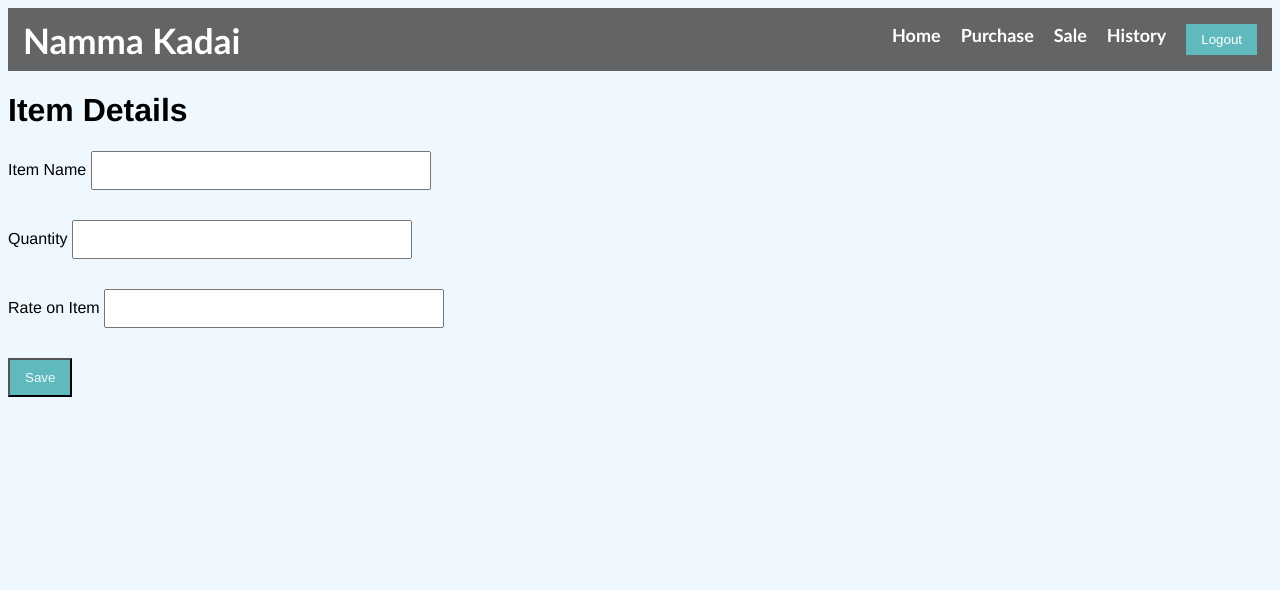
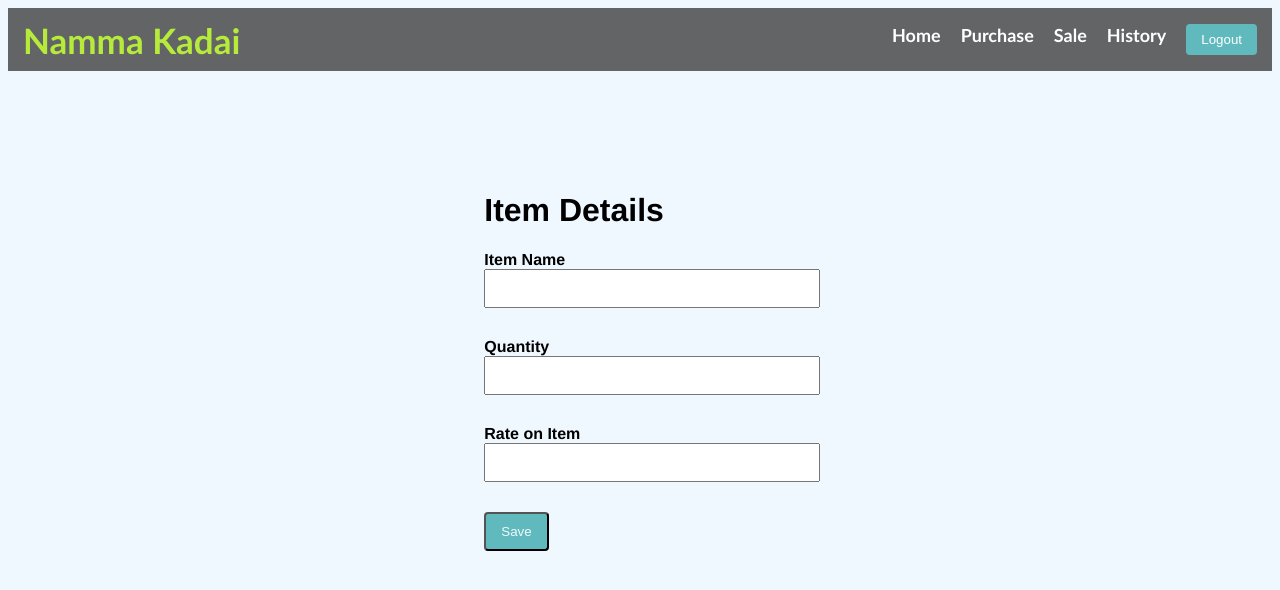
Before and after one commit to SSAKTHIVELMURUGAN/NammaKadai, a Flask app: page /editOrDelete/edit/1 in a window 1280 px wide. Shown: the top 590 px of the page. Run offline with Flask 3, Linux system fonts and the light colour scheme; the visitor is signed in with stand-in values (Sample User, id 1); data that the repository does not hold is empty; some libraries are stand-ins or nearby versions.

Commit message:
Changed the input field and id generation

```diff
--- a/authentication.py
+++ b/authentication.py
@@ -1,7 +1,6 @@
 from flask import Flask,render_template,Blueprint,session,request, url_for,current_app,redirect,flash
 from werkzeug.security import generate_password_hash, check_password_hash
 authentication = Blueprint('authentication',__name__)
-
 
 @authentication.route("/signup",methods=['POST','GET'])
 def signup():
@@ -29,7 +28,7 @@ def signup():
         cur.execute(sql,(id,name,email,password,id,))
         current_app.mysql.connection.commit()
         cur.close()
-        flash("Signup successful! Welcome to the home page.", "success")
+        flash("Signup successful!.", "success")
         flash(f"Please remember your permanent access code {id}", "info")
         return redirect(url_for('home'))
 
@@ -74,6 +73,8 @@ def logout():
 def id_generate():
     str1 = "NK"
     email = request.form['company_email']
+    name = request.form['company_name']
     val= sum(ord(c) for c in email)
+    val= sum(ord(c) for c in name)
     companyId = str1+str(val)
     return companyId
--- a/sale.py
+++ b/sale.py
@@ -75,13 +75,13 @@ def saleItem():
                         else:
                         #if not in purchase
                             flash("Please purchase it","warning")
-
+            else:
+                flash("Please click atleast any one item")
 
         if sale_sucess:
             flash("Saled successfully","success")
             return redirect(url_for('sale.saleItem'))
 
-        flash("Please click atleast any one item")
 
     user_id = session.get('company_id')
     cur = current_app.mysql.connection.cursor()
--- a/static/css/home.css
+++ b/static/css/home.css
@@ -24,13 +24,14 @@ body {
     padding: 10px 15px;
     color: aliceblue;
     cursor: pointer;
+    border-radius: 4px;
 }
 
-#input_field {
+/* #input_field {
     margin-bottom: 30px;
     padding: 10px;
     width: 25%;
-}
+} */
 
 
 /* navigation bar */
@@ -54,7 +55,7 @@ body {
 .logo a {
     font-size: 35px;
     font-weight: 600;
-    color: white;
+    color: rgb(182, 235, 59);
 }
 
 ul {
@@ -73,8 +74,8 @@ ul li a {
     background-color: rgb(96, 186, 189);
     padding: 8px 15px;
     color: white;
-    border: none;
     cursor: pointer;
+    border-radius: 4px;
 }
 
 table {
@@ -100,6 +101,7 @@ th {
     padding: 8px 15px;
     color: white;
     cursor: pointer;
+    border-radius: 4px;
 }
 
 .delete-btn{
@@ -107,4 +109,5 @@ th {
     padding: 8px 15px;
     color: white;
     cursor: pointer;
+    border-radius: 4px;
 }
--- a/static/css/login.css
+++ b/static/css/login.css
@@ -13,6 +13,7 @@ form{
     padding-top: 100px;
     max-width: 400px;
 }
+
 .form-label{
     display: inline-table;
     margin-bottom: 5px;
@@ -29,6 +30,7 @@ form{
     padding: 10px 15px;
     color: aliceblue;
     cursor: pointer;
+    border-radius: 4px;
 }
 
 .logo a {
--- a/static/css/purchase.css
+++ b/static/css/purchase.css
@@ -10,6 +10,7 @@
     display: inline-table;
     margin-bottom: 5px;
 }
+
 
 #input_field{
     margin-bottom: 30px;
@@ -28,6 +29,26 @@
     cursor: pointer;
 }
 
+
+.edit-form {
+    padding: 20px;
+    display: flex;
+    justify-content: center;
+    align-items: center;
+    padding-top: 100px;
+}
+
+.edit-form-label {
+    text-align: right;
+    padding-right: 10px;
+    font-weight: bold;
+}
+
+#edit_input_field {
+    margin-bottom: 30px;
+    padding: 10px;
+    width: 100%;
+}
 /* navigation bar */
 * {
     text-decoration: none;
--- a/templates/crud.html
+++ b/templates/crud.html
@@ -41,16 +41,16 @@
         <form action="{{ url_for('crud.edit_operation',item_name=item.item_name) }}" method="post">
             <h1> Item Details</h1>
             <div>
-                <label class="form-label">Item Name </label>
-                <input type="text" name="item_name" id="input_field" value="{{ item['item_name'] }}"  required>
+                <label class="edit-form-label">Item Name </label>
+                <input type="text" name="item_name" id="edit_input_field" value="{{ item['item_name'] }}"  required>
             </div>
             <div>
-                <label class="form-label">Quantity </label>
-                <input type="number" name="qty" id="input_field" value="{{ item['remaining_quantity'] }}" required>
+                <label class="edit-form-label">Quantity </label>
+                <input type="number" name="qty" id="edit_input_field" value="{{ item['remaining_quantity'] }}" required>
             </div>
             <div>
-                <label class="form-label">Rate on Item</label>
-                <input type="number" name="rate" id="input_field" value="{{ item['rate'] }}"  required>
+                <label class="edit-form-label">Rate on Item</label>
+                <input type="number" name="rate" id="edit_input_field" value="{{ item['rate'] }}"  required>
             </div>
             <div>
                 <button type="submit" id="btn">Save</button>
--- a/templates/sale.html
+++ b/templates/sale.html
@@ -57,10 +57,10 @@
                     <td>{{ item['remaining_quantity'] }}</td> <!-- remaining_quantity -->
                     <td>{{ item['rate'] }}</td>
                     <td>
-                        <input type="number" name="sale_qty{{ item['item_id'] }}" id="input_field" min="0">
+                        <input type="number" name="sale_qty{{ item['item_id'] }}" id="table_field" min="0">
                     </td>
                     <td>
-                        <input type="number" name="sale_rate{{ item['item_id'] }}" id="input_field" min="0">
+                        <input type="number" name="sale_rate{{ item['item_id'] }}" id="table_field" min="0">
                     </td>
                     <!-- <td>
                         <button type="button" class="delete-btn" data-item-id="{{ item.item_id }}">Delete</button>
--- a/templates/signup.html
+++ b/templates/signup.html
@@ -22,7 +22,6 @@
     </div>
     {% endif %}
     {% endwith %}
-
 
     <div class="signup-container">
         <div class="signup-heading">
```
Also changed, not shown: Namma Kadai.sql (+5 -20 lines), static/css/sale.css (+8 -0 lines), templates/login.html (+4 -5 lines), static/css/signup.css (line endings or trailing spaces), templates/purchase.html (line endings or trailing spaces).
